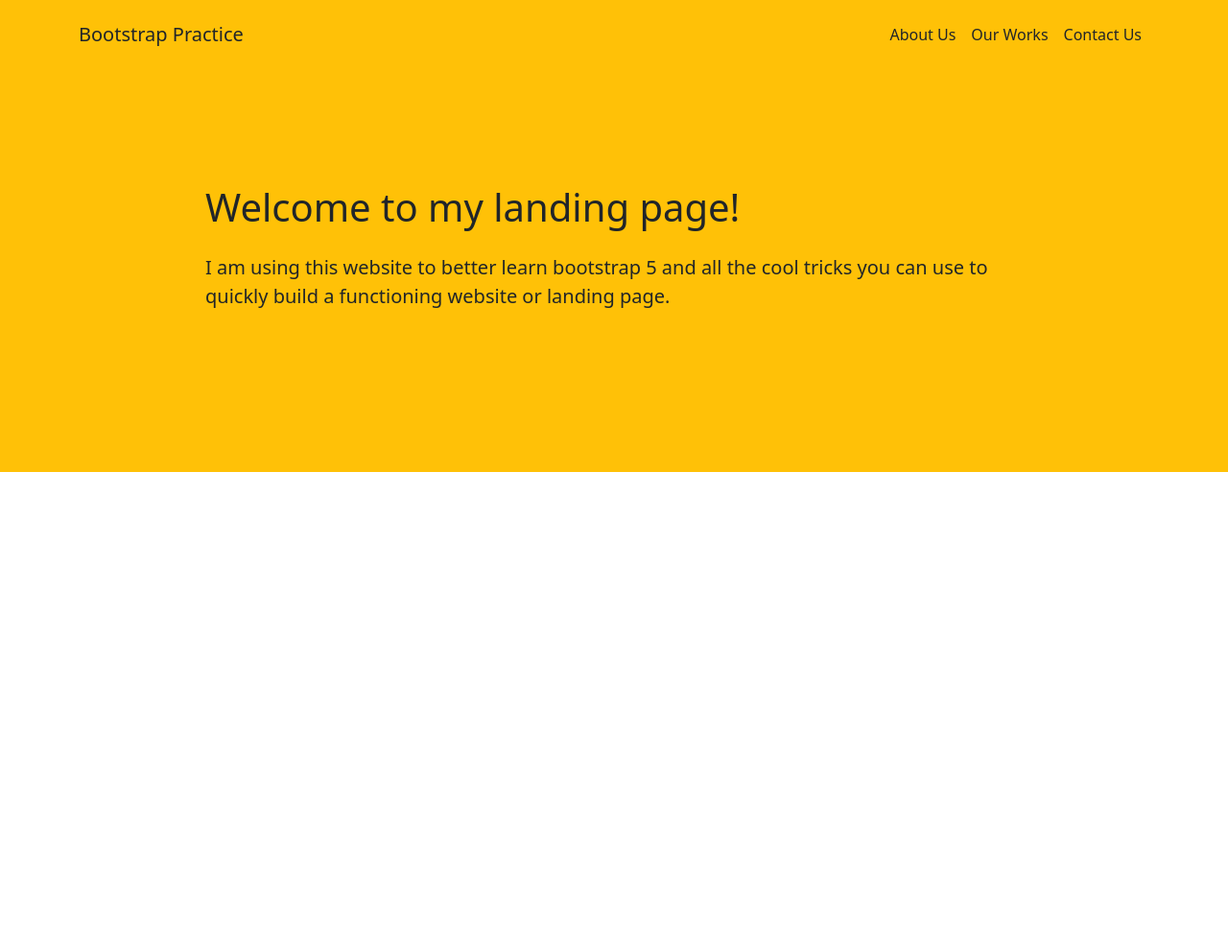
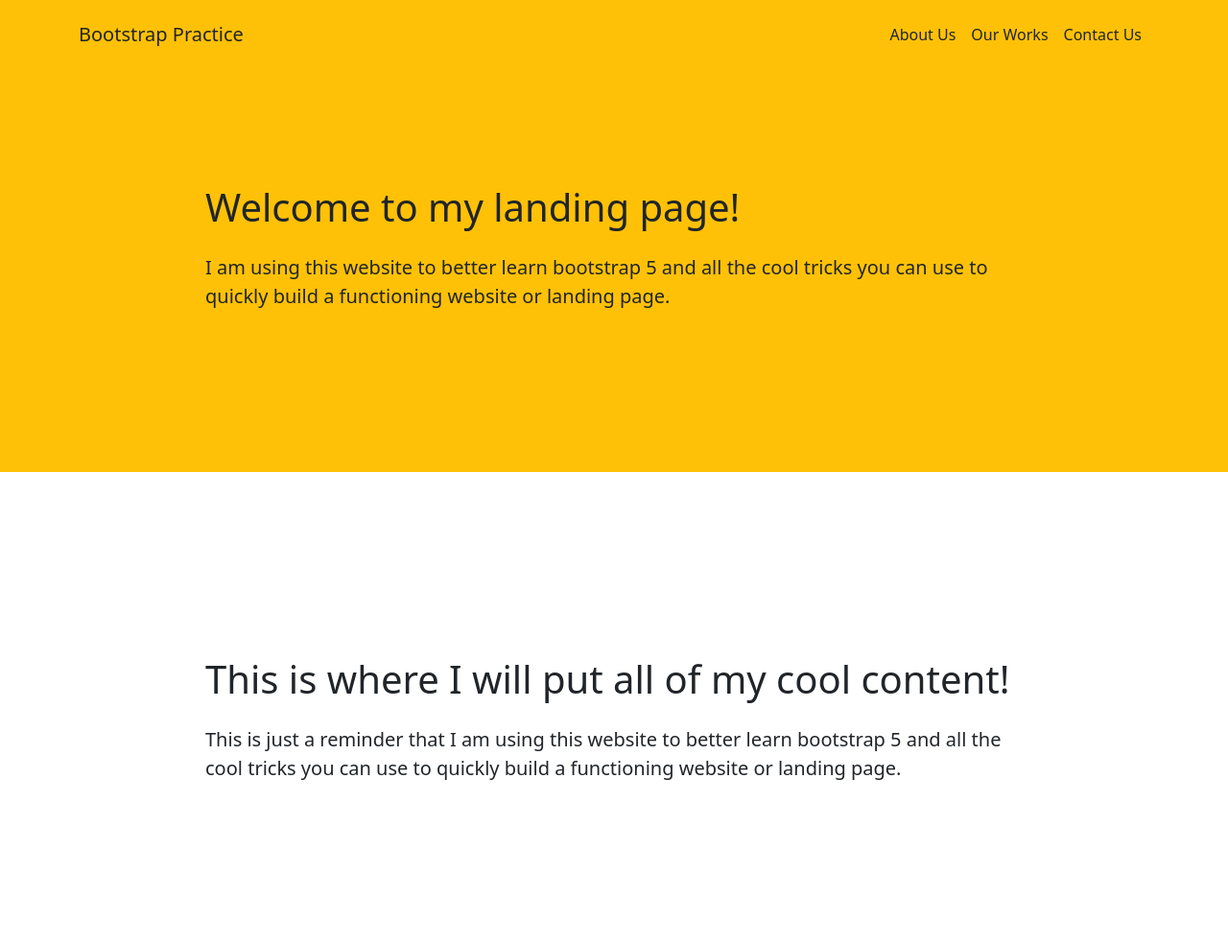
Before and after one commit to tuscannyCodes/Bootstrap_Practice, a plain HTML site: page index.html in a window 1280 px wide. Shown: the whole page at 96% size. Before the commit the page ends 800 px from the top, so only its background shows below. Drawn offline with Linux system fonts and the light colour scheme.

Commit message:
building site

```diff
--- a/index.html
+++ b/index.html
@@ -53,6 +53,22 @@
         </div>
       </div>
     </section>
+
+    <section class="text-dark p-5 p-lg-0 pt-lg-5 text-center text-sm-start">
+      <div class="container p-5">
+        <div class="d-sm-flex align-items-center justify-content-between p-5">
+          <div class="p-5">
+            <h1>This is where I will put all of my cool content!</h1>
+            <p class="lead my-4">
+              This is just a reminder that I am using this website to better
+              learn bootstrap 5 and all the cool tricks you can use to quickly
+              build a functioning website or landing page.
+            </p>
+          </div>
+        </div>
+      </div>
+    </section>
+
     <script src="bootstrap.bundle.min.js"></script>
   </body>
 </html>
```
